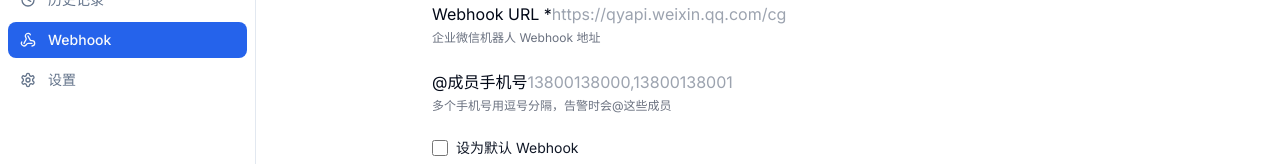
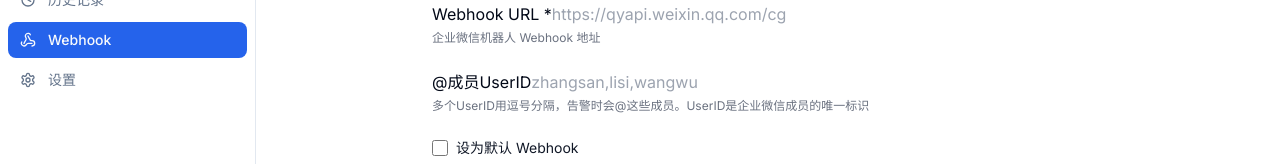
Before and after one commit to huangkemeng/project-health-monitor, a Next.js app in the folder frontend/: page /webhooks/new in a window 1280 px wide. Shown: the part 211-375 px from the top of the page. Built offline with nearby package versions, Linux system fonts and the light colour scheme; no server answers.

Commit message:
fix(webhooks): 将@成员手机号改为UserID并更新说明
统一将@成员标识从手机号改为企业微信UserID，并更新相关提示说明。UserID是企业微信成员的唯一标识，更符合实际使用场景

```diff
--- a/frontend/src/app/webhooks/[id]/edit/page.tsx
+++ b/frontend/src/app/webhooks/[id]/edit/page.tsx
@@ -133,14 +133,17 @@ export default function EditWebhookPage({ params }: { params: { id: string } })
             </div>
 
             <div>
-              <label className="label">@成员手机号</label>
+              <label className="label">@成员UserID</label>
               <input
                 type="text"
                 className="input"
                 value={formData.at_users}
                 onChange={(e) => setFormData({ ...formData, at_users: e.target.value })}
-                placeholder="13800138000,13800138001"
+                placeholder="zhangsan,lisi,wangwu"
               />
+              <p className="mt-1 text-xs text-gray-500">
+                多个UserID用逗号分隔。UserID是企业微信成员的唯一标识
+              </p>
             </div>
 
             <div className="flex items-center">
--- a/frontend/src/app/webhooks/new/page.tsx
+++ b/frontend/src/app/webhooks/new/page.tsx
@@ -95,16 +95,16 @@ export default function NewWebhookPage() {
             </div>
 
             <div>
-              <label className="label">@成员手机号</label>
+              <label className="label">@成员UserID</label>
               <input
                 type="text"
                 className="input"
                 value={formData.at_users}
                 onChange={(e) => setFormData({ ...formData, at_users: e.target.value })}
-                placeholder="13800138000,13800138001"
+                placeholder="zhangsan,lisi,wangwu"
               />
               <p className="mt-1 text-xs text-gray-500">
-                多个手机号用逗号分隔，告警时会@这些成员
+                多个UserID用逗号分隔，告警时会@这些成员。UserID是企业微信成员的唯一标识
               </p>
             </div>
 
--- a/frontend/src/app/webhooks/page.tsx
+++ b/frontend/src/app/webhooks/page.tsx
@@ -77,7 +77,7 @@ function WebhookCard({
             </p>
             {webhook.at_users && (
               <p className="text-xs text-muted-foreground mt-1 truncate">
-                @成员: {webhook.at_users}
+                @成员UserID: {webhook.at_users}
               </p>
             )}
           </div>
```
